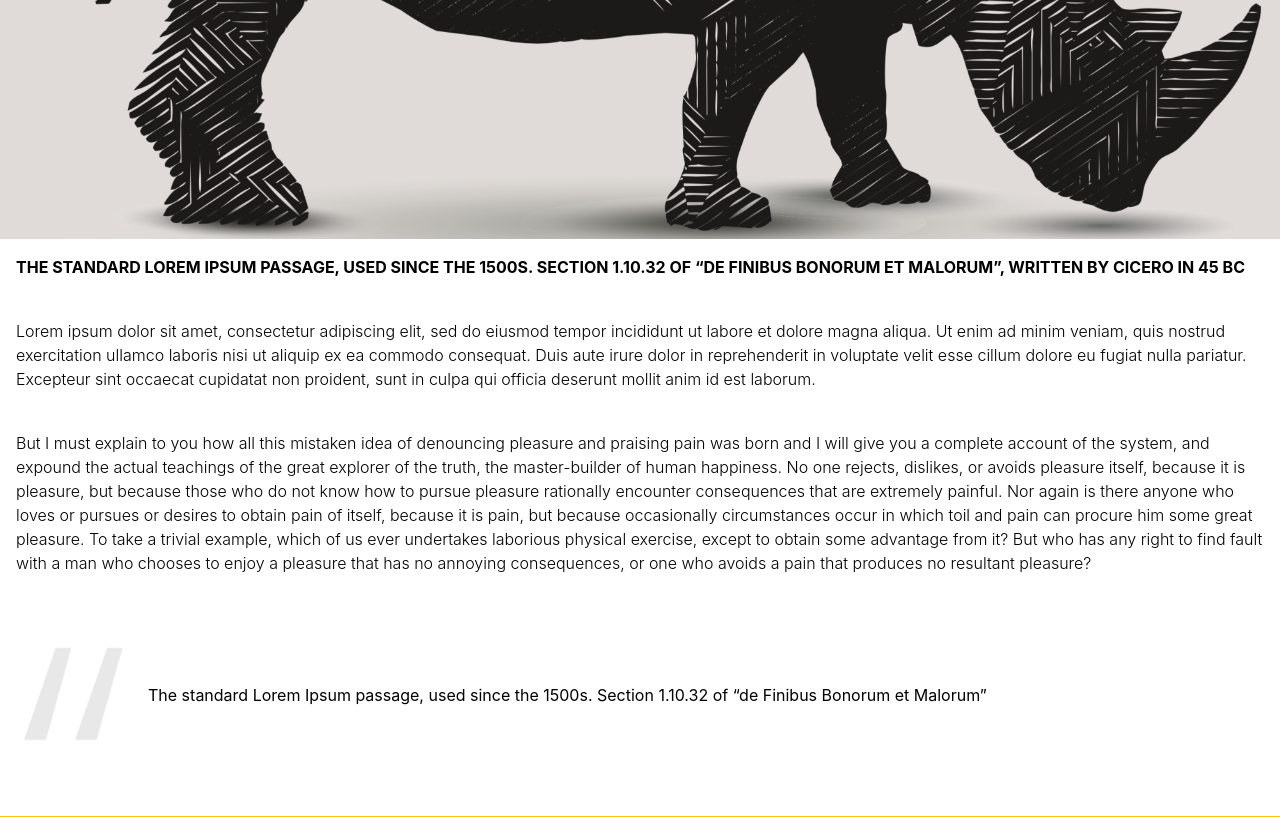
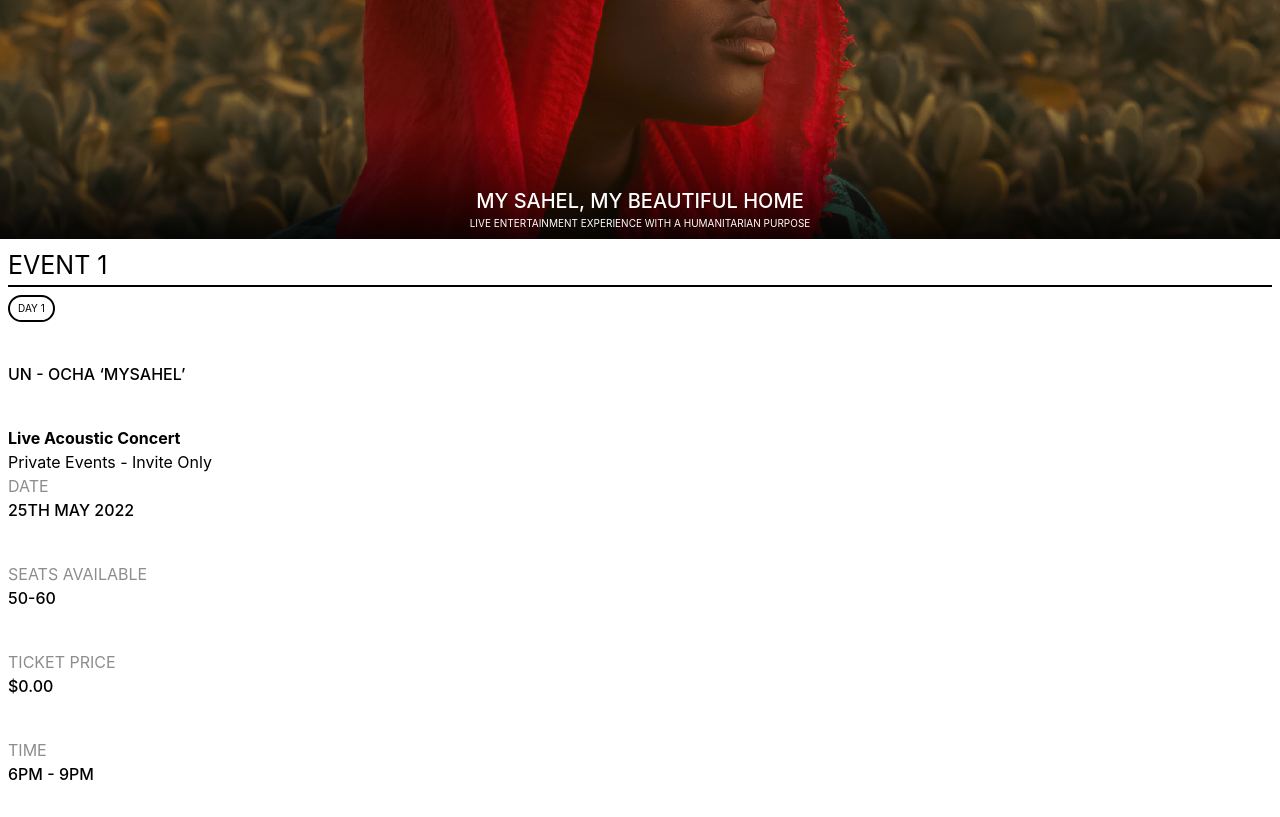
Before and after one commit to usama-mk/my-sahel, a React (Create React App) app: page / in a window 1280 px wide. Shown: the part 280-1097 px from the top of the page. Built offline with nearby package versions, Linux system fonts and the light colour scheme.

Commit message:
abot events page done

```diff
--- a/src/App.js
+++ b/src/App.js
@@ -1,4 +1,5 @@
 import './App.css';
+import AboutEvent from './pages/AboutEvent/AboutEvent';
 import LandingPage from './pages/LandingPage/LandingPage';
 import NftBlockchain from './pages/NftBlockchain/NftBlockchain';
 import WhyNeedsYou from './pages/WhyNeedsYou/WhyNeedsYou';
@@ -8,7 +9,8 @@ function App() {
     <div className="App  2xl:pt-5">
       {/* <LandingPage/> */}
       {/* <WhyNeedsYou/> */}
-      <NftBlockchain/>
+      {/* <NftBlockchain/> */}
+      <AboutEvent/>
     </div>
   );
 }
--- /dev/null
+++ b/src/components/Event/BuyTicket.js
@@ -0,0 +1,17 @@
+import React from 'react'
+import btArrow from '../../assets/images/buyTicketArrow.png'
+
+function BuyTicket() {
+  return (
+    <div className='bg-[black] text-white w-fit p-5 flex items-center rounded-full  ' >
+        <h1 className='uppercase' >
+            Buy ticket
+            </h1>
+
+            <img src={btArrow} className='object-contain ml-5 2xl:ml-10 2xl:mr-5 ' alt="" />
+
+    </div>
+  )
+}
+
+export default BuyTicket
--- /dev/null
+++ b/src/components/Event/Event.js
@@ -0,0 +1,98 @@
+import React from 'react'
+import { LatestTag } from '../LatestItem/LatestTag'
+import BuyTicket from './BuyTicket'
+
+function Event({tagName, heading, concertType, privateEvents, date, seats, price, time, location, locationDetails, vipPrice}) {
+  return (
+    <div className='flex flex-col 2xl:flex-row   2xl:justify-start m-2 border-b-2 border-black 2xl:m-8 2xl:mt-16 3xl:m-8 3xl:mt-16' >
+         {/* col one */}
+         <div className='text-left 2xl:flex-grow 2xl:w-[60%] ' >
+         <LatestTag event={true} fill={`black`} tagName={tagName}  />
+         <h1 className='font-medium 3xl:text-[89px] 3xl:leading-[80px] my-10 uppercase 2xl:mr-16 '>
+         {heading}
+         </h1>
+
+         <h5 className='font-bold 3xl:text-[30px] ' >
+             {concertType}
+         </h5>
+
+         <h5  className=' 3xl:text-[30px] '>{privateEvents?'Private Events - Invite Only':''}</h5>
+         </div>
+
+         {/* col 2 */}
+         <div className='2xl:w-[30%]' >
+
+
+           {
+               privateEvents?
+
+               <>
+               <div className='mb-10' >
+            <h5 className='text-[#8D8D8D] 3xl:text-[23px] uppercase text-left  ' >
+            Date
+            </h5>
+            <h3 className='font-medium 3xl:text-[47px] text-left uppercase ' >{date}</h3>
+            </div>
+               <div className='mb-10 ' >
+               <h5 className='text-[#8D8D8D] 3xl:text-[23px] uppercase text-left  ' >
+               Seats available
+               </h5>
+               <h3 className='font-medium 3xl:text-[47px] text-left ' >{seats}</h3>
+               </div>
+               </>
+
+               :
+               ''
+           }
+
+            <div className='mt-10 mb-10' >
+            <h5 className='text-[#8D8D8D] 3xl:text-[23px] uppercase text-left  ' >
+            Ticket Price
+            </h5>
+            <h3 className='font-medium 3xl:text-[47px] text-left uppercase ' >{price}</h3>
+            </div>
+         </div>
+
+         {/* col 3 */}
+         <div className='2xl:w-[30%]' >
+             {
+                 privateEvents?
+<>
+<div className='mb-10' >
+
+            <h5 className='text-[#8D8D8D] 3xl:text-[23px] uppercase text-left  ' >
+            Time
+            </h5>
+            <h3 className='font-medium 3xl:text-[47px] text-left uppercase ' >{time}</h3>
+            </div>
+
+            <div className='mb-10' >
+            <h5 className='text-[#8D8D8D] 3xl:text-[23px] uppercase text-left  ' >
+            location
+            </h5>
+            <h3 className='font-medium 3xl:text-[47px] text-left uppercase ' >{location}</h3>
+            <h3 className='font-medium 3xl:text-[25px] text-left uppercase' >{locationDetails}</h3>
+            </div>
+
+            <div className='mt-10 mb-10' >
+            <h5 className='text-[#8D8D8D] 3xl:text-[23px] uppercase text-left  ' >
+             <BuyTicket/>
+            </h5>
+
+            </div>
+</>
+                 :
+                 <div className='mt-10 mb-10' >
+                 <h5 className='text-[#8D8D8D] 3xl:text-[23px] uppercase text-left  ' >
+                 { privateEvents? 'Ticket Price':'vip tickets'}
+                 </h5>
+                 <h3 className='font-medium 3xl:text-[47px] text-left uppercase ' >{privateEvents?price:vipPrice}</h3>
+                 </div>
+             }
+
+         </div>
+    </div>
+  )
+}
+
+export default Event
--- a/src/components/WhyNeedsItem/WhyNeedsItem.js
+++ b/src/components/WhyNeedsItem/WhyNeedsItem.js
@@ -10,7 +10,7 @@ function WhyNeedsItem({tagName, heading, image, headingTwo, paraOne, paraTwo, qu
         <LatestTag tagName={tagName} event={true} fill={"black"} />
         <h1 className='text-left font-medium uppercase 3xl:text-[50px] ' >{heading}</h1>
         </div>
-        <img className='3xl:w-[2230px] object-cover w-[100vw]  ' src={image} alt="" />
+        <img className='3xl:w-[2230px] 3xl:h-[516px] object-cover w-[100vw]  ' src={image} alt="" />
         <div className='m-4 mb-16 3xl:m-12 3xl:mb-36 text-left ' >
         <h1 className='text-left font-bold uppercase 3xl:text-[45px] ' >{headingTwo}</h1>
 
--- /dev/null
+++ b/src/pages/AboutEvent/AboutEvent.js
@@ -0,0 +1,24 @@
+import React from 'react'
+import Header from '../../components/Header/Header'
+import DonateBanner from '../../components/DonateBanner/DonateBanner'
+import SponserBanner from '../../sections/SponserBanner/SponserBanner'
+import TagOptions from '../../sections/TagOptions/TagOptions'
+import Footer from '../../components/Footer/Footer'
+import EventCover from '../../sections/EventCover/EventCover'
+import EventNumber from '../../sections/EventNumber/EventNumber'
+
+function AboutEvent() {
+  return (
+    <div>
+        <Header/>
+        <EventCover/>
+        <EventNumber/>
+        <SponserBanner/>
+        <TagOptions/>
+        <DonateBanner/>
+        <Footer/>
+    </div>
+  )
+}
+
+export default AboutEvent
--- a/src/pages/NftBlockchain/NftBlockchain.js
+++ b/src/pages/NftBlockchain/NftBlockchain.js
@@ -6,7 +6,7 @@ import TagOptions from '../../sections/TagOptions/TagOptions'
 import Footer from '../../components/Footer/Footer'
 import WhyNeedsItem from '../../components/WhyNeedsItem/WhyNeedsItem'
 import hippoCover from '../../assets/images/hippo-cover@2x.png'
-import hippoCover4x from '../../assets/images/hippoCover@4x.png'
+
 
 
 function NftBlockchain() {
--- /dev/null
+++ b/src/sections/EventCover/EventCover.js
@@ -0,0 +1,16 @@
+import React from 'react'
+import eventCoverImg from '../../assets/images/eventCover@2x.png'
+
+function EventCover() {
+  return (
+    <div className='relative' >
+        <img className=' 3xl:w-[1920px] 3xl:h-[641px] opacity-[98%] ' src={eventCoverImg} alt="" />
+        <div className='absolute bottom-0 pb-2 2xl:pb-10 3xl:pb-10 flex flex-col items-center w-full text-white img-overlay   ' >
+        <h1 className='uppercase text-[20px] 3xl:text-[89px] 3xl:leading-[83px] font-medium text-center ' >My Sahel, MY BEAUTIFUL Home</h1>
+        <h5 className='uppercase text-[10px] 3xl:text-[34px] text-center'>Live Entertainment Experience with a Humanitarian Purpose</h5>
+        </div>
+    </div>
+  )
+}
+
+export default EventCover
--- /dev/null
+++ b/src/sections/EventNumber/EventNumber.js
@@ -0,0 +1,22 @@
+import React from 'react'
+import Event from '../../components/Event/Event'
+import SectionHeader from '../../components/SectionHeader/SectionHeader'
+
+function EventNumber() {
+  return (
+    <div>
+        <SectionHeader name={`Event 1`}  />
+        <Event tagName={`day 1`} heading={`UN - OCHA
+‘MySahel’`} concertType={`Live Acoustic Concert`} privateEvents={true}  date={`25th may 2022`} seats={`50-60`} price={`$0.00`} time={`6pm - 9pm`} location={`Hotel Booma`} locationDetails={`www.hotelboma.net`} />
+
+<Event tagName={`day 1`} heading={`UN - OCHA
+‘MySahel’`} concertType={`Live Acoustic Concert`} privateEvents={true}  date={`25th may 2022`} seats={`50-60`} price={`$0.00`} time={`6pm - 9pm`} location={`Hotel Booma`} locationDetails={`www.hotelboma.net`} />
+
+<Event tagName={`coming soon`} heading={`MID SEP 2022`} concertType={`Virtual Concert`} privateEvents={false}  date={`25th may 2022`} seats={`50-60`} price={`€20 - €30`} vipPrice={`€60 - €100`} time={`6pm - 9pm`} location={`Hotel Booma`} locationDetails={`www.hotelboma.net`} />
+
+
+    </div>
+  )
+}
+
+export default EventNumber
```
Also changed, not shown: src/assets/images/buyTicketArrow.png (added), src/assets/images/eventCover@2x.png (added).
